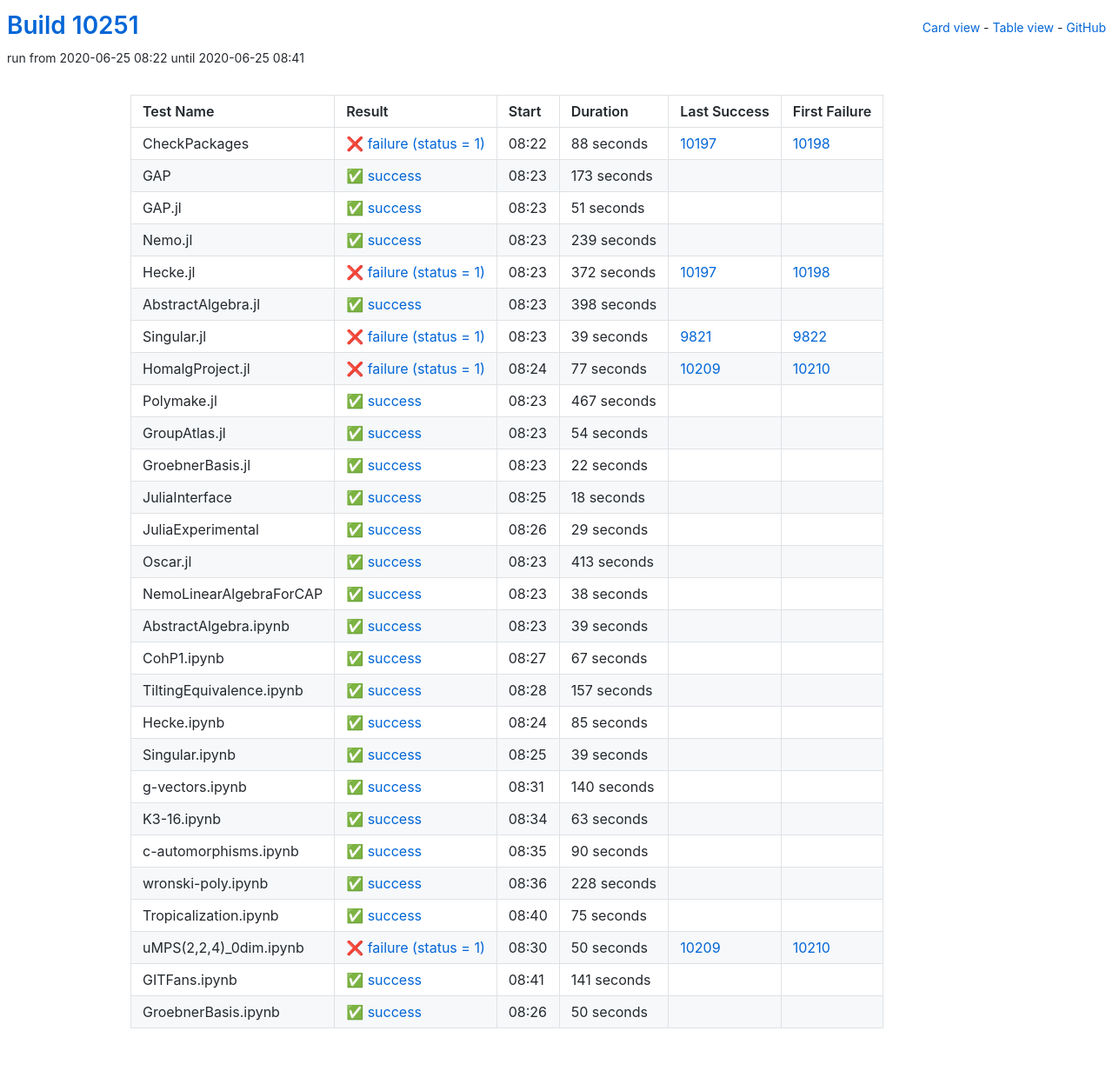
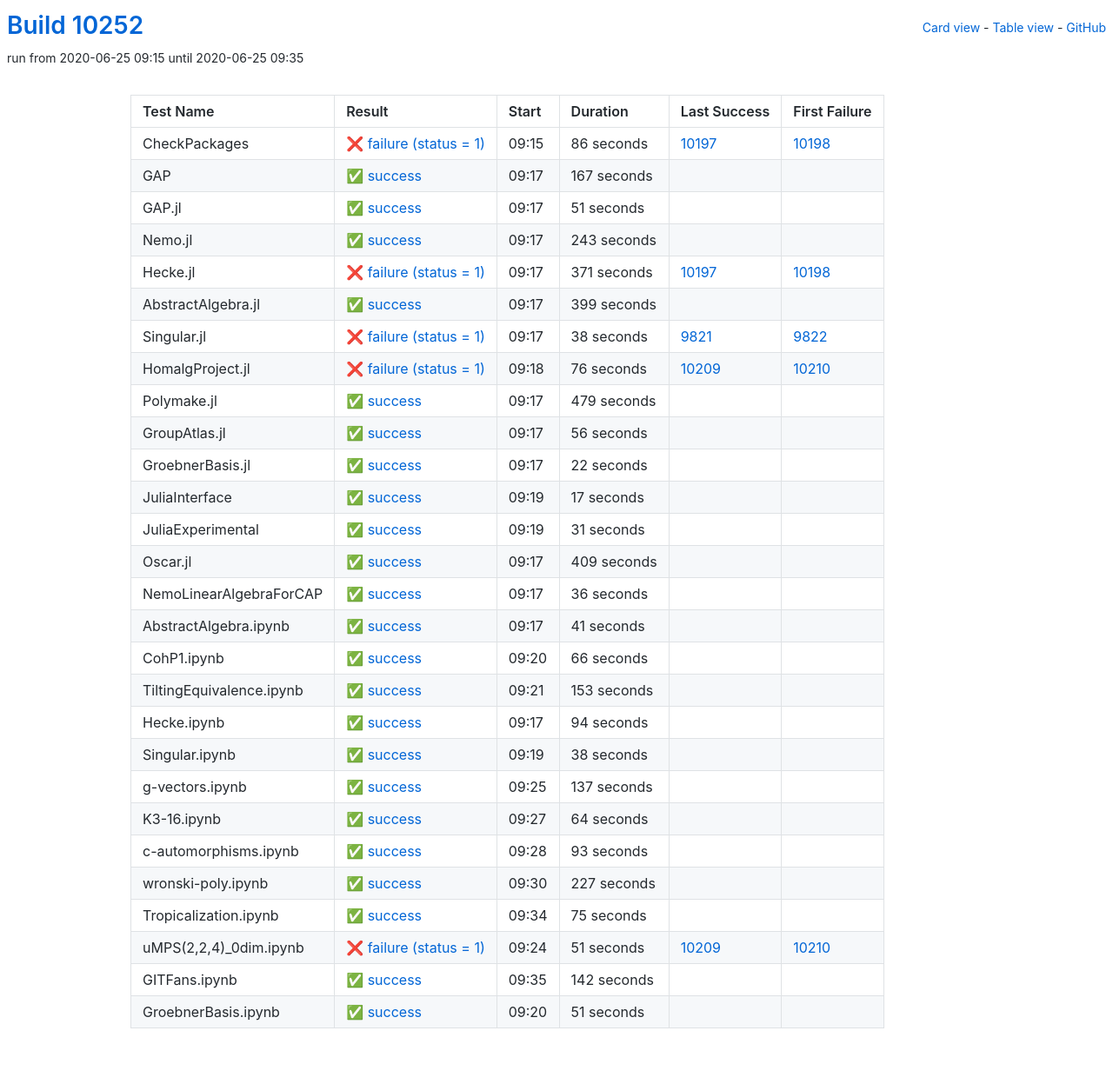
Before and after one commit to oscar-system/oscar-ci-status, a Jekyll site: the page built from table.html, in a window 1280 px wide. Shown: the whole page at 87% size. Built offline with Jekyll 4.4.1, drawn with Linux system fonts in a browser that asks for light colours.

Commit message:
Build #10252

```diff
--- a/_data/ci.yml
+++ b/_data/ci.yml
@@ -1,6 +1,6 @@
 ---
-build: 10251
-build_url: https://oscarci.mathematik.uni-kl.de/job/oscar/10251/
+build: 10252
+build_url: https://oscarci.mathematik.uni-kl.de/job/oscar/10252/
 job: oscar
 organization: oscar-system
 repo: oscar-ci-status
@@ -8,32 +8,32 @@
 tests:
 - name: CheckPackages
   id: checkpackages
-  log: https://oscarci.mathematik.uni-kl.de/job/oscar/10251/artifact/logs/build-10251/CheckPackages.log
-  start: 2020-06-25 08:22
+  log: https://oscarci.mathematik.uni-kl.de/job/oscar/10252/artifact/logs/build-10252/CheckPackages.log
+  start: 2020-06-25 09:15
   success: false
   exitcode: 1
   status: failure
-  duration: 88
+  duration: 86
   last_success: 10197
   last_success_url: https://oscarci.mathematik.uni-kl.de/job/oscar/10197/
   first_failure: 10198
   first_failure_url: https://oscarci.mathematik.uni-kl.de/job/oscar/10198/
 - name: GAP
   id: gap
-  log: https://oscarci.mathematik.uni-kl.de/job/oscar/10251/artifact/logs/build-10251/GAP.log
-  start: 2020-06-25 08:23
+  log: https://oscarci.mathematik.uni-kl.de/job/oscar/10252/artifact/logs/build-10252/GAP.log
+  start: 2020-06-25 09:17
   success: true
   exitcode: 0
   status: success
-  duration: 173
+  duration: 167
   last_success: false
   last_success_url:
   first_failure: false
   first_failure_url:
 - name: GAP.jl
   id: gap-jl
-  log: https://oscarci.mathematik.uni-kl.de/job/oscar/10251/artifact/logs/build-10251/GAP.jl.log
-  start: 2020-06-25 08:23
+  log: https://oscarci.mathematik.uni-kl.de/job/oscar/10252/artifact/logs/build-10252/GAP.jl.log
+  start: 2020-06-25 09:17
   success: true
   exitcode: 0
   status: success
@@ -44,92 +44,92 @@
   first_failure_url:
 - name: Nemo.jl
   id: nemo-jl
-  log: https://oscarci.mathematik.uni-kl.de/job/oscar/10251/artifact/logs/build-10251/Nemo.jl.log
-  start: 2020-06-25 08:23
+  log: https://oscarci.mathematik.uni-kl.de/job/oscar/10252/artifact/logs/build-10252/Nemo.jl.log
+  start: 2020-06-25 09:17
   success: true
   exitcode: 0
   status: success
-  duration: 239
+  duration: 243
   last_success: false
   last_success_url:
   first_failure: false
   first_failure_url:
 - name: Hecke.jl
   id: hecke-jl
-  log: https://oscarci.mathematik.uni-kl.de/job/oscar/10251/artifact/logs/build-10251/Hecke.jl.log
-  start: 2020-06-25 08:23
+  log: https://oscarci.mathematik.uni-kl.de/job/oscar/10252/artifact/logs/build-10252/Hecke.jl.log
+  start: 2020-06-25 09:17
   success: false
   exitcode: 1
   status: failure
-  duration: 372
+  duration: 371
   last_success: 10197
   last_success_url: https://oscarci.mathematik.uni-kl.de/job/oscar/10197/
   first_failure: 10198
   first_failure_url: https://oscarci.mathematik.uni-kl.de/job/oscar/10198/
 - name: AbstractAlgebra.jl
   id: abstractalgebra-jl
-  log: https://oscarci.mathematik.uni-kl.de/job/oscar/10251/artifact/logs/build-10251/AbstractAlgebra.jl.log
-  start: 2020-06-25 08:23
+  log: https://oscarci.mathematik.uni-kl.de/job/oscar/10252/artifact/logs/build-10252/AbstractAlgebra.jl.log
+  start: 2020-06-25 09:17
   success: true
   exitcode: 0
   status: success
-  duration: 398
+  duration: 399
   last_success: false
   last_success_url:
   first_failure: false
   first_failure_url:
 - name: Singular.jl
   id: singular-jl
-  log: https://oscarci.mathematik.uni-kl.de/job/oscar/10251/artifact/logs/build-10251/Singular.jl.log
-  start: 2020-06-25 08:23
+  log: https://oscarci.mathematik.uni-kl.de/job/oscar/10252/artifact/logs/build-10252/Singular.jl.log
+  start: 2020-06-25 09:17
   success: false
   exitcode: 1
   status: failure
-  duration: 39
+  duration: 38
   last_success: 9821
   last_success_url: https://oscarci.mathematik.uni-kl.de/job/oscar/9821/
   first_failure: 9822
   first_failure_url: https://oscarci.mathematik.uni-kl.de/job/oscar/9822/
 - name: HomalgProject.jl
   id: homalgproject-jl
-  log: https://oscarci.mathematik.uni-kl.de/job/oscar/10251/artifact/logs/build-10251/HomalgProject.jl.log
-  start: 2020-06-25 08:24
+  log: https://oscarci.mathematik.uni-kl.de/job/oscar/10252/artifact/logs/build-10252/HomalgProject.jl.log
+  start: 2020-06-25 09:18
   success: false
   exitcode: 1
   status: failure
-  duration: 77
+  duration: 76
   last_success: 10209
   last_success_url: https://oscarci.mathematik.uni-kl.de/job/oscar/10209/
   first_failure: 10210
   first_failure_url: https://oscarci.mathematik.uni-kl.de/job/oscar/10210/
 - name: Polymake.jl
   id: polymake-jl
-  log: https://oscarci.mathematik.uni-kl.de/job/oscar/10251/artifact/logs/build-10251/Polymake.jl.log
-  start: 2020-06-25 08:23
+  log: https://oscarci.mathematik.uni-kl.de/job/oscar/10252/artifact/logs/build-10252/Polymake.jl.log
+  start: 2020-06-25 09:17
   success: true
   exitcode: 0
   status: success
-  duration: 467
+  duration: 479
   last_success: false
   last_success_url:
   first_failure: false
   first_failure_url:
 - name: GroupAtlas.jl
   id: groupatlas-jl
-  log: https://oscarci.mathematik.uni-kl.de/job/oscar/10251/artifact/logs/build-10251/GroupAtlas.jl.log
-  start: 2020-06-25 08:23
+  log: https://oscarci.mathematik.uni-kl.de/job/oscar/10252/artifact/logs/build-10252/GroupAtlas.jl.log
+  start: 2020-06-25 09:17
   success: true
   exitcode: 0
   status: success
-  duration: 54
+  duration: 56
   last_success: false
   last_success_url:
   first_failure: false
   first_failure_url:
 - name: GroebnerBasis.jl
   id: groebnerbasis-jl
-  log: https://oscarci.mathematik.uni-kl.de/job/oscar/10251/artifact/logs/build-10251/GroebnerBasis.jl.log
-  start: 2020-06-25 08:23
+  log: https://oscarci.mathematik.uni-kl.de/job/oscar/10252/artifact/logs/build-10252/GroebnerBasis.jl.log
+  start: 2020-06-25 09:17
   success: true
   exitcode: 0
   status: success
@@ -140,44 +140,104 @@
   first_failure_url:
 - name: JuliaInterface
   id: juliainterface
-  log: https://oscarci.mathematik.uni-kl.de/job/oscar/10251/artifact/logs/build-10251/JuliaInterface.log
-  start: 2020-06-25 08:25
+  log: https://oscarci.mathematik.uni-kl.de/job/oscar/10252/artifact/logs/build-10252/JuliaInterface.log
+  start: 2020-06-25 09:19
   success: true
   exitcode: 0
   status: success
-  duration: 18
+  duration: 17
   last_success: false
   last_success_url:
   first_failure: false
   first_failure_url:
 - name: JuliaExperimental
   id: juliaexperimental
-  log: https://oscarci.mathematik.uni-kl.de/job/oscar/10251/artifact/logs/build-10251/JuliaExperimental.log
-  start: 2020-06-25 08:26
+  log: https://oscarci.mathematik.uni-kl.de/job/oscar/10252/artifact/logs/build-10252/JuliaExperimental.log
+  start: 2020-06-25 09:19
   success: true
   exitcode: 0
   status: success
-  duration: 29
+  duration: 31
   last_success: false
   last_success_url:
   first_failure: false
   first_failure_url:
 - name: Oscar.jl
   id: oscar-jl
-  log: https://oscarci.mathematik.uni-kl.de/job/oscar/10251/artifact/logs/build-10251/Oscar.jl.log
-  start: 2020-06-25 08:23
+  log: https://oscarci.mathematik.uni-kl.de/job/oscar/10252/artifact/logs/build-10252/Oscar.jl.log
+  start: 2020-06-25 09:17
   success: true
   exitcode: 0
   status: success
-  duration: 413
+  duration: 409
   last_success: false
   last_success_url:
   first_failure: false
   first_failure_url:
 - name: NemoLinearAlgebraForCAP
   id: nemolinearalgebraforcap
-  log: https://oscarci.mathematik.uni-kl.de/job/oscar/10251/artifact/logs/build-10251/NemoLinearAlgebraForCAP.log
-  start: 2020-06-25 08:23
+  log: https://oscarci.mathematik.uni-kl.de/job/oscar/10252/artifact/logs/build-10252/NemoLinearAlgebraForCAP.log
+  start: 2020-06-25 09:17
+  success: true
+  exitcode: 0
+  status: success
+  duration: 36
+  last_success: false
+  last_success_url:
+  first_failure: false
+  first_failure_url:
+- name: AbstractAlgebra.ipynb
+  id: abstractalgebra-ipynb
+  log: https://oscarci.mathematik.uni-kl.de/job/oscar/10252/artifact/logs/build-10252/AbstractAlgebra.ipynb.log
+  start: 2020-06-25 09:17
+  success: true
+  exitcode: 0
+  status: success
+  duration: 41
+  last_success: false
+  last_success_url:
+  first_failure: false
+  first_failure_url:
+- name: CohP1.ipynb
+  id: cohp1-ipynb
+  log: https://oscarci.mathematik.uni-kl.de/job/oscar/10252/artifact/logs/build-10252/CohP1.ipynb.log
+  start: 2020-06-25 09:20
+  success: true
+  exitcode: 0
+  status: success
+  duration: 66
+  last_success: false
+  last_success_url:
+  first_failure: false
+  first_failure_url:
+- name: TiltingEquivalence.ipynb
+  id: tiltingequivalence-ipynb
+  log: https://oscarci.mathematik.uni-kl.de/job/oscar/10252/artifact/logs/build-10252/TiltingEquivalence.ipynb.log
+  start: 2020-06-25 09:21
+  success: true
+  exitcode: 0
+  status: success
+  duration: 153
+  last_success: false
+  last_success_url:
+  first_failure: false
+  first_failure_url:
+- name: Hecke.ipynb
+  id: hecke-ipynb
+  log: https://oscarci.mathematik.uni-kl.de/job/oscar/10252/artifact/logs/build-10252/Hecke.ipynb.log
+  start: 2020-06-25 09:17
+  success: true
+  exitcode: 0
+  status: success
+  duration: 94
+  last_success: false
+  last_success_url:
+  first_failure: false
+  first_failure_url:
+- name: Singular.ipynb
+  id: singular-ipynb
+  log: https://oscarci.mathematik.uni-kl.de/job/oscar/10252/artifact/logs/build-10252/Singular.ipynb.log
+  start: 2020-06-25 09:19
   success: true
   exitcode: 0
   status: success
@@ -186,118 +246,58 @@
   last_success_url:
   first_failure: false
   first_failure_url:
-- name: AbstractAlgebra.ipynb
-  id: abstractalgebra-ipynb
-  log: https://oscarci.mathematik.uni-kl.de/job/oscar/10251/artifact/logs/build-10251/AbstractAlgebra.ipynb.log
-  start: 2020-06-25 08:23
+- name: g-vectors.ipynb
+  id: g-vectors-ipynb
+  log: https://oscarci.mathematik.uni-kl.de/job/oscar/10252/artifact/logs/build-10252/g-vectors.ipynb.log
+  start: 2020-06-25 09:25
   success: true
   exitcode: 0
   status: success
-  duration: 39
-  last_success: false
-  last_success_url:
-  first_failure: false
-  first_failure_url:
-- name: CohP1.ipynb
-  id: cohp1-ipynb
-  log: https://oscarci.mathematik.uni-kl.de/job/oscar/10251/artifact/logs/build-10251/CohP1.ipynb.log
-  start: 2020-06-25 08:27
-  success: true
-  exitcode: 0
-  status: success
-  duration: 67
-  last_success: false
-  last_success_url:
-  first_failure: false
-  first_failure_url:
-- name: TiltingEquivalence.ipynb
-  id: tiltingequivalence-ipynb
-  log: https://oscarci.mathematik.uni-kl.de/job/oscar/10251/artifact/logs/build-10251/TiltingEquivalence.ipynb.log
-  start: 2020-06-25 08:28
-  success: true
-  exitcode: 0
-  status: success
-  duration: 157
-  last_success: false
-  last_success_url:
-  first_failure: false
-  first_failure_url:
-- name: Hecke.ipynb
-  id: hecke-ipynb
-  log: https://oscarci.mathematik.uni-kl.de/job/oscar/10251/artifact/logs/build-10251/Hecke.ipynb.log
-  start: 2020-06-25 08:24
-  success: true
-  exitcode: 0
-  status: success
-  duration: 85
-  last_success: false
-  last_success_url:
-  first_failure: false
-  first_failure_url:
-- name: Singular.ipynb
-  id: singular-ipynb
-  log: https://oscarci.mathematik.uni-kl.de/job/oscar/10251/artifact/logs/build-10251/Singular.ipynb.log
-  start: 2020-06-25 08:25
-  success: true
-  exitcode: 0
-  status: success
-  duration: 39
-  last_success: false
-  last_success_url:
-  first_failure: false
-  first_failure_url:
-- name: g-vectors.ipynb
-  id: g-vectors-ipynb
-  log: https://oscarci.mathematik.uni-kl.de/job/oscar/10251/artifact/logs/build-10251/g-vectors.ipynb.log
-  start: 2020-06-25 08:31
-  success: true
-  exitcode: 0
-  status: success
-  duration: 140
+  duration: 137
   last_success: false
   last_success_url:
   first_failure: false
   first_failure_url:
 - name: K3-16.ipynb
   id: k3-16-ipynb
-  log: https://oscarci.mathematik.uni-kl.de/job/oscar/10251/artifact/logs/build-10251/K3-16.ipynb.log
-  start: 2020-06-25 08:34
+  log: https://oscarci.mathematik.uni-kl.de/job/oscar/10252/artifact/logs/build-10252/K3-16.ipynb.log
+  start: 2020-06-25 09:27
   success: true
   exitcode: 0
   status: success
-  duration: 63
+  duration: 64
   last_success: false
   last_success_url:
   first_failure: false
   first_failure_url:
 - name: c-automorphisms.ipynb
   id: c-automorphisms-ipynb
-  log: https://oscarci.mathematik.uni-kl.de/job/oscar/10251/artifact/logs/build-10251/c-automorphisms.ipynb.log
-  start: 2020-06-25 08:35
+  log: https://oscarci.mathematik.uni-kl.de/job/oscar/10252/artifact/logs/build-10252/c-automorphisms.ipynb.log
+  start: 2020-06-25 09:28
   success: true
   exitcode: 0
   status: success
-  duration: 90
+  duration: 93
   last_success: false
   last_success_url:
   first_failure: false
   first_failure_url:
 - name: wronski-poly.ipynb
   id: wronski-poly-ipynb
-  log: https://oscarci.mathematik.uni-kl.de/job/oscar/10251/artifact/logs/build-10251/wronski-poly.ipynb.log
-  start: 2020-06-25 08:36
+  log: https://oscarci.mathematik.uni-kl.de/job/oscar/10252/artifact/logs/build-10252/wronski-poly.ipynb.log
+  start: 2020-06-25 09:30
   success: true
   exitcode: 0
   status: success
-  duration: 228
+  duration: 227
   last_success: false
   last_success_url:
   first_failure: false
   first_failure_url:
 - name: Tropicalization.ipynb
   id: tropicalization-ipynb
-  log: https://oscarci.mathematik.uni-kl.de/job/oscar/10251/artifact/logs/build-10251/Tropicalization.ipynb.log
-  start: 2020-06-25 08:40
+  log: https://oscarci.mathematik.uni-kl.de/job/oscar/10252/artifact/logs/build-10252/Tropicalization.ipynb.log
+  start: 2020-06-25 09:34
   success: true
   exitcode: 0
   status: success
@@ -308,36 +308,36 @@
   first_failure_url:
 - name: uMPS(2,2,4)_0dim.ipynb
   id: umps-2-2-4-0dim-ipynb
-  log: https://oscarci.mathematik.uni-kl.de/job/oscar/10251/artifact/logs/build-10251/uMPS-2-2-4-_0dim.ipynb.log
-  start: 2020-06-25 08:30
+  log: https://oscarci.mathematik.uni-kl.de/job/oscar/10252/artifact/logs/build-10252/uMPS-2-2-4-_0dim.ipynb.log
+  start: 2020-06-25 09:24
   success: false
   exitcode: 1
   status: failure
-  duration: 50
+  duration: 51
   last_success: 10209
   last_success_url: https://oscarci.mathematik.uni-kl.de/job/oscar/10209/
   first_failure: 10210
   first_failure_url: https://oscarci.mathematik.uni-kl.de/job/oscar/10210/
 - name: GITFans.ipynb
   id: gitfans-ipynb
-  log: https://oscarci.mathematik.uni-kl.de/job/oscar/10251/artifact/logs/build-10251/GITFans.ipynb.log
-  start: 2020-06-25 08:41
+  log: https://oscarci.mathematik.uni-kl.de/job/oscar/10252/artifact/logs/build-10252/GITFans.ipynb.log
+  start: 2020-06-25 09:35
   success: true
   exitcode: 0
   status: success
-  duration: 141
+  duration: 142
   last_success: false
   last_success_url:
   first_failure: false
   first_failure_url:
 - name: GroebnerBasis.ipynb
   id: groebnerbasis-ipynb
-  log: https://oscarci.mathematik.uni-kl.de/job/oscar/10251/artifact/logs/build-10251/GroebnerBasis.ipynb.log
-  start: 2020-06-25 08:26
+  log: https://oscarci.mathematik.uni-kl.de/job/oscar/10252/artifact/logs/build-10252/GroebnerBasis.ipynb.log
+  start: 2020-06-25 09:20
   success: true
   exitcode: 0
   status: success
-  duration: 50
+  duration: 51
   last_success: false
   last_success_url:
   first_failure: false
```
Also changed, not shown: README.md.
